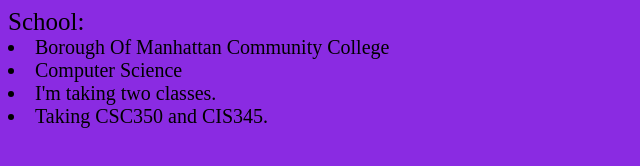
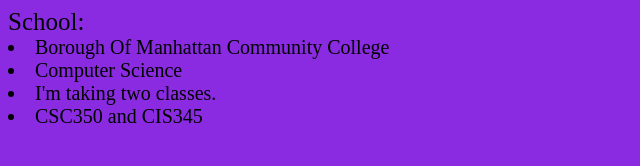
Before and after one commit to alexcamacho5/project1, a plain HTML site: page myUniversity.html in a window 1280 px wide. Shown: the whole page, without its empty margins (0-640 px from the left). Drawn offline with Linux system fonts and the light colour scheme.

Commit message:
Update myUniversity.html

```diff
--- a/myUniversity.html
+++ b/myUniversity.html
@@ -28,7 +28,7 @@ School:
     <li>Borough Of Manhattan Community College</li>
     <li>Computer Science</li>
     <li>I'm taking two classes.</li>
-    <li>Taking CSC350 and CIS345.</li>
+    <li>CSC350 and CIS345</li>
 
 
 
```
